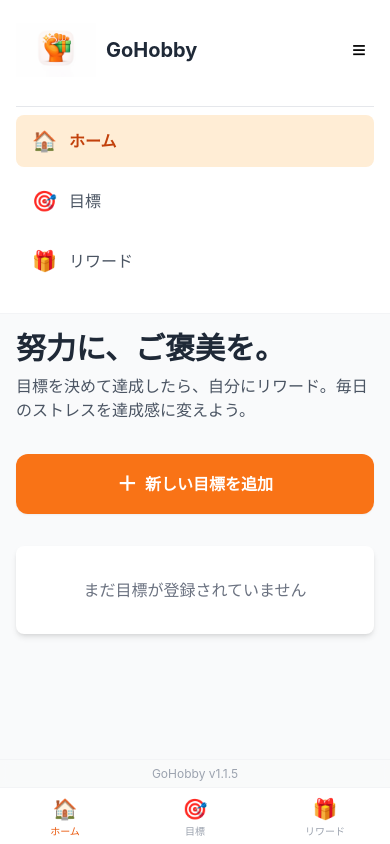
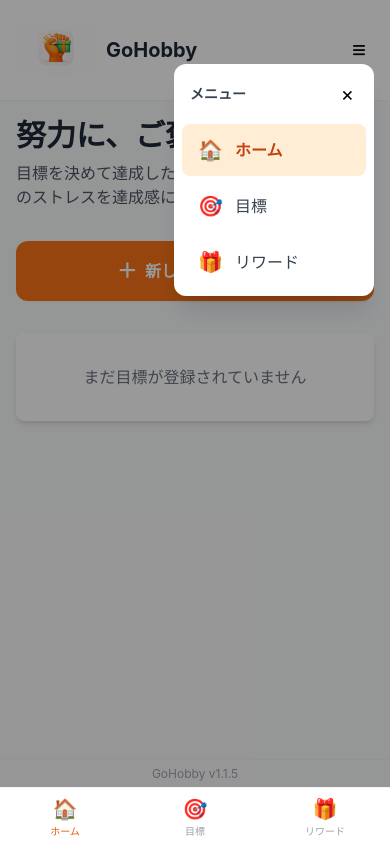
Before and after one commit to kyo-saito/gohobby, a React (Vite) app: page / in a window 390 px wide. Both pictures are taken after a click on the button "メニュー". Built offline with nearby package versions, Linux system fonts and the light colour scheme.

Commit message:
Add overlay menu and step indicator for goal registration flow

```diff
--- a/src/components/Header.jsx
+++ b/src/components/Header.jsx
@@ -1,4 +1,4 @@
-import { useState } from 'react'
+import { useState, useEffect } from 'react'
 
 function Header({ currentPage, setCurrentPage }) {
   const [isMenuOpen, setIsMenuOpen] = useState(false)
@@ -14,6 +14,18 @@ function Header({ currentPage, setCurrentPage }) {
     setCurrentPage(pageId)
     setIsMenuOpen(false)
   }
+
+  // メニュー表示中は背景のスクロールを停止
+  useEffect(() => {
+    if (isMenuOpen) {
+      document.body.style.overflow = 'hidden'
+    } else {
+      document.body.style.overflow = ''
+    }
+    return () => {
+      document.body.style.overflow = ''
+    }
+  }, [isMenuOpen])
 
   return (
     <header className="bg-white border-b border-gray-100 sticky top-0 z-50">
@@ -64,10 +76,28 @@ function Header({ currentPage, setCurrentPage }) {
           </nav>
         </div>
 
-        {/* モバイル用ドロップダウンメニュー */}
+        {/* モバイル用オーバーレイメニュー */}
         {isMenuOpen && (
-          <div className="md:hidden mt-4 pb-4 border-t border-gray-200">
-            <nav className="flex flex-col gap-2 mt-2">
+          <>
+            {/* 背景オーバーレイ */}
+            <div
+              className="fixed inset-0 bg-black bg-opacity-40 z-50 md:hidden animate-fade-in"
+              onClick={() => setIsMenuOpen(false)}
+            />
+            {/* メニュー本体（右上からドロップダウン） */}
+            <div className="fixed top-16 right-4 bg-white rounded-xl shadow-xl z-50 md:hidden min-w-[200px] animate-scale-in">
+              <div className="p-2">
+                <div className="flex items-center justify-between mb-2 px-2 py-1">
+                  <span className="text-sm font-semibold text-gray-700">メニュー</span>
+                  <button
+                    onClick={() => setIsMenuOpen(false)}
+                    className="p-1 hover:bg-gray-100 rounded transition-colors"
+                    aria-label="閉じる"
+                  >
+                    <span className="text-xl">×</span>
+                  </button>
+                </div>
+                <nav className="flex flex-col gap-1">
                   {menuItems.map((item) => (
                     <button
                       key={item.id}
@@ -75,7 +105,7 @@ function Header({ currentPage, setCurrentPage }) {
                       className={`px-4 py-3 rounded-lg transition-colors flex items-center gap-3 text-left ${
                         currentPage === item.id
                           ? 'bg-primary-100 text-primary-700 font-semibold'
-                      : 'text-gray-600 hover:bg-gray-100'
+                          : 'text-gray-700 hover:bg-gray-100'
                       }`}
                     >
                       <span className="text-xl">{item.icon}</span>
@@ -84,6 +114,8 @@ function Header({ currentPage, setCurrentPage }) {
                   ))}
                 </nav>
               </div>
+            </div>
+          </>
         )}
       </div>
     </header>
--- /dev/null
+++ b/src/components/StepIndicator.jsx
@@ -0,0 +1,27 @@
+function StepIndicator({ currentStep, totalSteps, stepName = '' }) {
+  const progress = (currentStep / totalSteps) * 100
+
+  return (
+    <div className="mb-6">
+      <div className="flex items-center justify-between mb-2">
+        <div className="flex items-center gap-2">
+          <span className="text-sm font-semibold text-gray-700">
+            ステップ {currentStep} / {totalSteps}
+          </span>
+          {stepName && (
+            <span className="text-sm text-gray-500">- {stepName}</span>
+          )}
+        </div>
+      </div>
+      {/* 進捗バー */}
+      <div className="w-full bg-gray-200 rounded-full h-2">
+        <div
+          className="bg-primary-500 h-2 rounded-full transition-all duration-300"
+          style={{ width: `${progress}%` }}
+        />
+      </div>
+    </div>
+  )
+}
+
+export default StepIndicator
--- a/src/pages/GoalForm.jsx
+++ b/src/pages/GoalForm.jsx
@@ -1,6 +1,7 @@
 import { useState, useEffect } from 'react'
 import { useGoal } from '../context/GoalContext'
 import Toast from '../components/Toast'
+import StepIndicator from '../components/StepIndicator'
 
 const GOAL_TEMPLATES = [
   '運動する',
@@ -62,6 +63,7 @@ function GoalForm({ setCurrentPage, mode = 'detailed' }) {
   return (
     <div className="max-w-2xl mx-auto pb-20">
       <div className="bg-white rounded-xl p-8">
+        <StepIndicator currentStep={1} totalSteps={3} stepName="目標の入力" />
         <h2 className="text-2xl font-bold text-gray-800 mb-6">
           新しい目標を登録
         </h2>
--- a/src/pages/GoalFormMode.jsx
+++ b/src/pages/GoalFormMode.jsx
@@ -1,7 +1,10 @@
+import StepIndicator from '../components/StepIndicator'
+
 function GoalFormMode({ setCurrentPage, setMode }) {
   return (
     <div className="max-w-2xl mx-auto pb-20">
-      <div className="bg-white rounded-lg shadow-md p-8">
+      <div className="bg-white rounded-xl p-8">
+        <StepIndicator currentStep={1} totalSteps={3} stepName="目標の入力" />
         <h2 className="text-2xl font-bold text-gray-800 mb-6">
           目標を登録
         </h2>
--- a/src/pages/RewardForm.jsx
+++ b/src/pages/RewardForm.jsx
@@ -2,6 +2,7 @@ import { useState, useEffect } from 'react'
 import { useGoal } from '../context/GoalContext'
 import Toast from '../components/Toast'
 import Announcement from './Announcement'
+import StepIndicator from '../components/StepIndicator'
 
 const GIFT_OPTIONS = [
   {
@@ -116,6 +117,8 @@ function RewardForm({ setCurrentPage, mode = 'custom' }) {
 
   if (showAnnouncement) {
     return (
+      <div className="max-w-2xl mx-auto pb-20">
+        <StepIndicator currentStep={3} totalSteps={3} stepName="完了" />
         <Announcement
           title="目標とリワードが登録されました！"
           message="目標を達成すると、リワードを受け取ることができます。"
@@ -131,6 +134,7 @@ function RewardForm({ setCurrentPage, mode = 'custom' }) {
           }}
           icon="🎉"
         />
+      </div>
     )
   }
 
@@ -153,6 +157,7 @@ function RewardForm({ setCurrentPage, mode = 'custom' }) {
   return (
     <div className="max-w-2xl mx-auto pb-20">
       <div className="bg-white rounded-xl p-8">
+        <StepIndicator currentStep={2} totalSteps={3} stepName="リワードの設定" />
         <div className="mb-6">
           <h2 className="text-2xl font-bold text-gray-800 mb-2">
             リワードを設定
--- a/src/pages/RewardFormMode.jsx
+++ b/src/pages/RewardFormMode.jsx
@@ -39,6 +39,8 @@ const GIFT_OPTIONS = [
   },
 ]
 
+import StepIndicator from '../components/StepIndicator'
+
 function RewardFormMode({ setCurrentPage, setMode }) {
   const { state } = useGoal()
   const goalId = state.selectedGoalId
@@ -68,7 +70,8 @@ function RewardFormMode({ setCurrentPage, setMode }) {
 
   return (
     <div className="max-w-2xl mx-auto pb-20">
-      <div className="bg-white rounded-lg shadow-md p-8">
+      <div className="bg-white rounded-xl p-8">
+        <StepIndicator currentStep={2} totalSteps={3} stepName="リワードの設定" />
         <div className="mb-6">
           <h2 className="text-2xl font-bold text-gray-800 mb-2">
             リワードを設定
```
Lines whose indentation alone changed are shown as unchanged.
